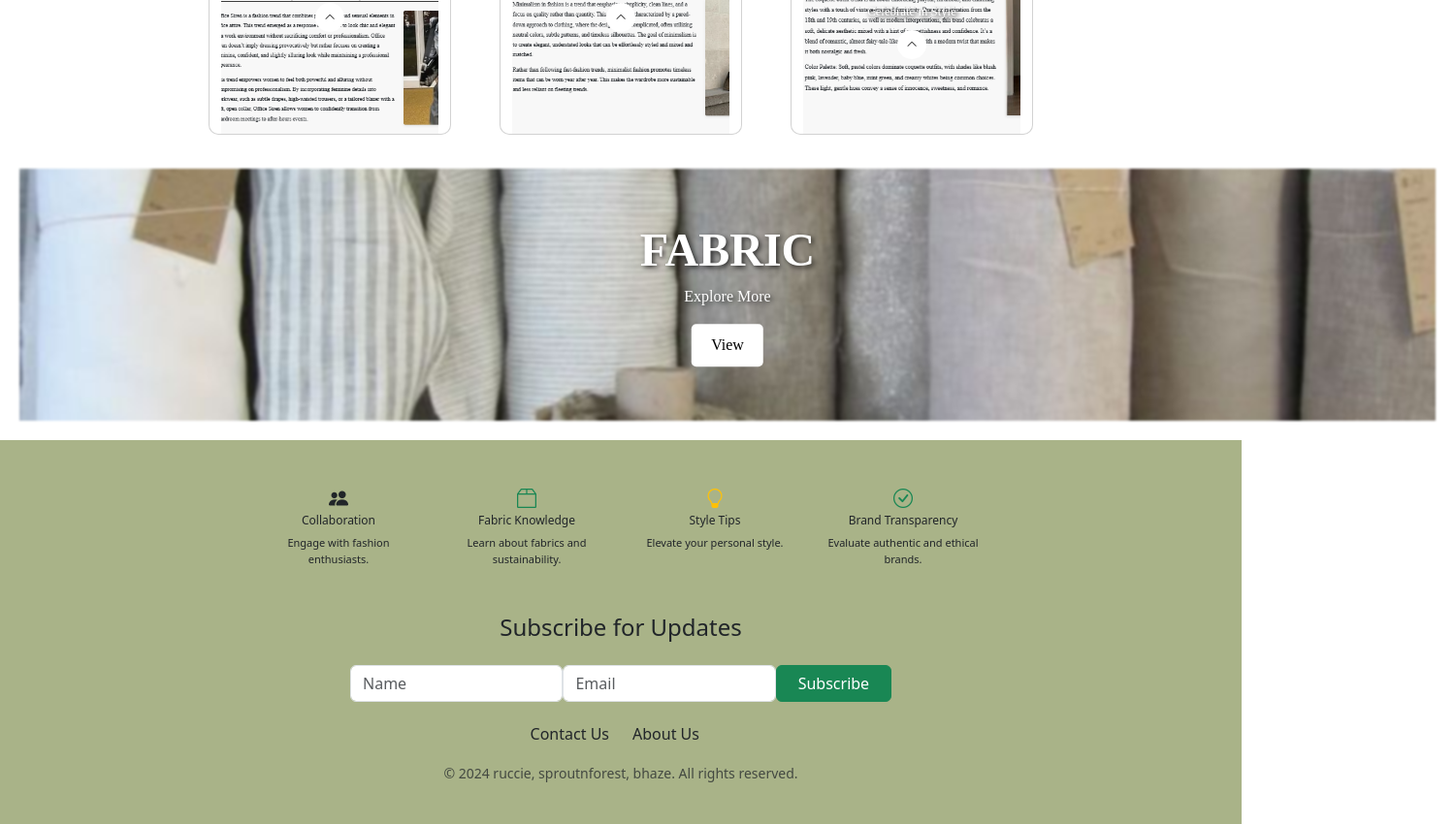
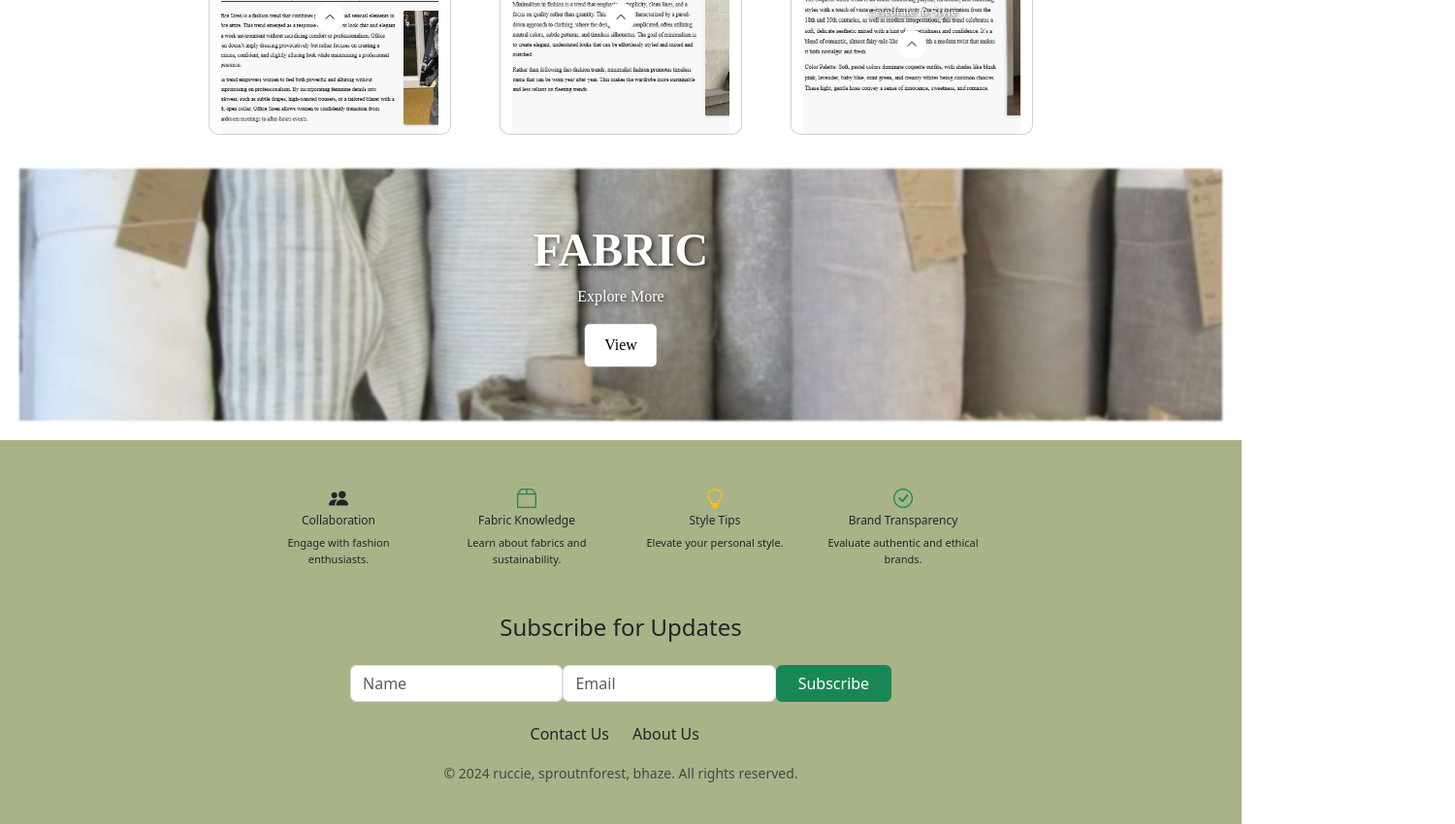
Before and after one commit to brendaabgl/MATCHI, a website: page public/homepage_views.html in a window 1280 px wide. Shown: the part 1878-2728 px from the top of the page at 97% size, 1500 px wide, since content can reach past the window. Drawn offline with nearby package versions, Linux system fonts and the light colour scheme; files whose address does not match are found by name.

Commit message:
update fabric home

```diff
--- a/public/homepage_views.html
+++ b/public/homepage_views.html
@@ -319,14 +319,14 @@
                 </div>
 
         <!-- link fabric -->
-        <div style="position: relative; height: 300px; width: 1500px; text-align: center; color: white; padding: 20px; background-color: rgb(255, 255, 255); overflow: hidden;">
+        <div style="position: relative; height: 300px; width: 100vw; text-align: center; color: white; padding: 20px; background-color: rgb(255, 255, 255); overflow: hidden;">
             <img src="/public/images/fabric.jpeg" alt="Gambar 1" style="width: 100%; height: 100%; object-fit: cover; filter: blur(1px);">
             <div style="position: absolute; top: 50%; left: 50%; transform: translate(-50%, -50%);">
                 <h1 style="text-shadow: 2px 2px 5px rgba(0, 0, 0, 0.7); font-size: 48px; font-weight: 800; font-family: 'Times New Roman', serif;">
                     FABRIC
-                  </h1>
-              <p style="font-family: 'Times New Roman', serif; text-shadow: 2px 2px 5px rgba(0, 0, 0, 0.7);"> Explore More </p>
-              <a href="/public/views/fabrev/fabric_reviews.html" style="text-decoration: none;">
+                </h1>
+                <p style="font-family: 'Times New Roman', serif; text-shadow: 2px 2px 5px rgba(0, 0, 0, 0.7);"> Explore More </p>
+                <a href="/public/views/fabrev/fabric_reviews.html" style="text-decoration: none;">
                 <button style="font-family: 'Times New Roman', serif; background-color: #ffff; color: rgb(0, 0, 0); border: none; padding: 10px 20px; font-size: 1rem; border-radius: 5px; cursor: pointer; transition: background-color 0.3s ease;"
                         onmouseover="this.style.backgroundColor='#0000'"
                         onmouseout="this.style.backgroundColor='#ffff'">
```
